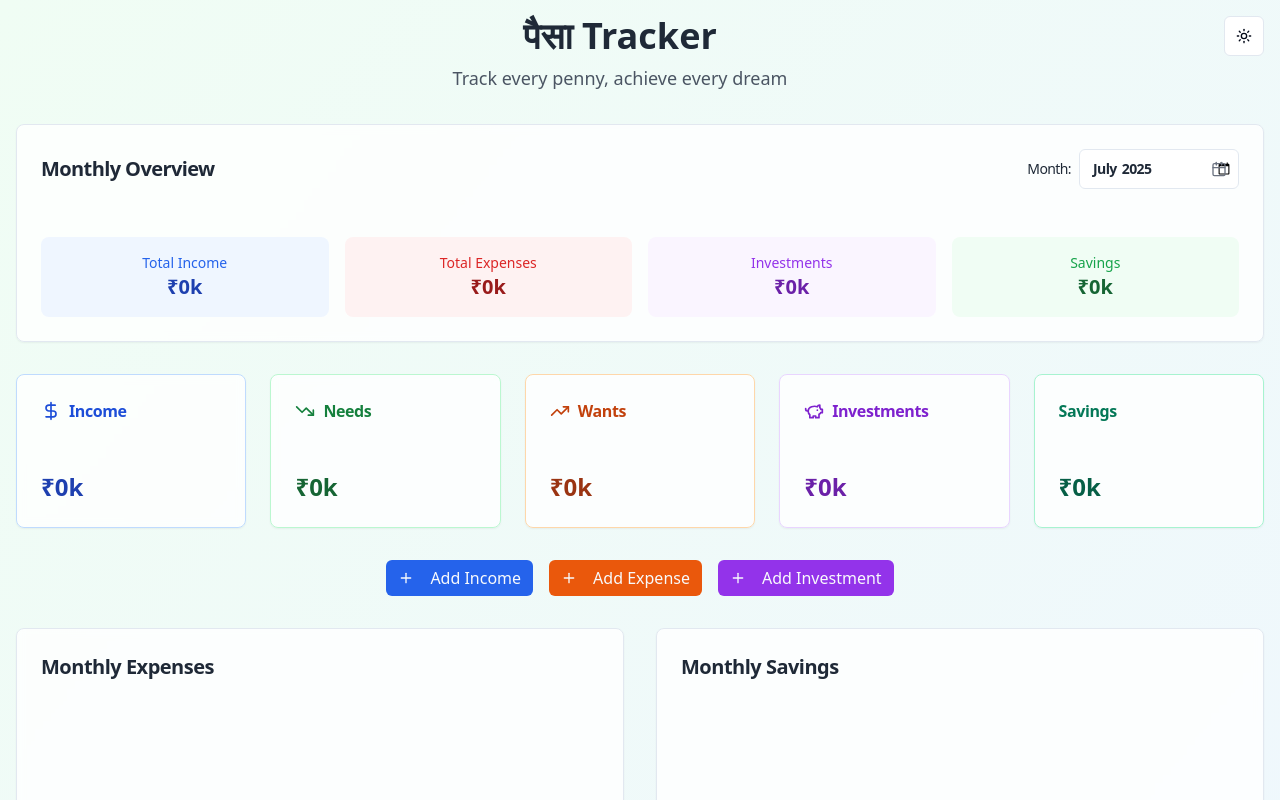
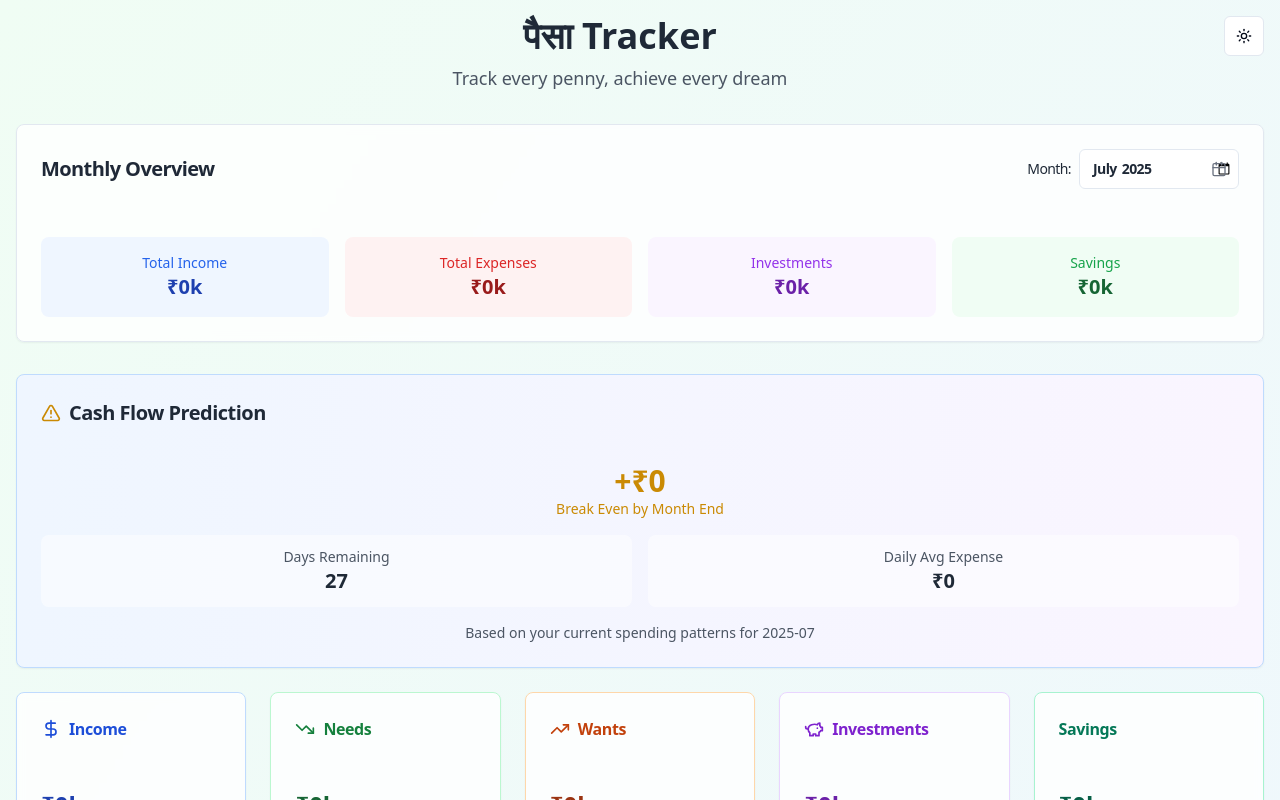
Before and after one commit to PurneswarPrasad/paisa-tracker, a React (Vite) app: page / in a window 1280 px wide. Shown: the top 800 px of the page. Built offline with nearby package versions, Linux system fonts and the light colour scheme.

Commit message:
Add cash flow prediction card
Add a cash flow prediction card to estimate savings or overspending based on current income and expenses.

```diff
--- /dev/null
+++ b/src/components/CashFlowPrediction.tsx
@@ -0,0 +1,119 @@
+
+import React from 'react';
+import { Card, CardContent, CardHeader, CardTitle } from '@/components/ui/card';
+import { TrendingUp, TrendingDown, AlertTriangle } from 'lucide-react';
+
+interface CashFlowPredictionProps {
+  currentIncome: number;
+  currentExpenses: number;
+  currentInvestments: number;
+  selectedMonth: string;
+}
+
+const CashFlowPrediction: React.FC<CashFlowPredictionProps> = ({
+  currentIncome,
+  currentExpenses,
+  currentInvestments,
+  selectedMonth
+}) => {
+  // Get current date and selected month info
+  const now = new Date();
+  const currentDate = now.getDate();
+  const selectedDate = new Date(selectedMonth + '-01');
+  const daysInMonth = new Date(selectedDate.getFullYear(), selectedDate.getMonth() + 1, 0).getDate();
+
+  // Check if selected month is current month
+  const isCurrentMonth = selectedMonth === now.toISOString().slice(0, 7);
+
+  // Calculate daily averages
+  const dailyIncomeAvg = currentIncome / (isCurrentMonth ? currentDate : daysInMonth);
+  const dailyExpenseAvg = currentExpenses / (isCurrentMonth ? currentDate : daysInMonth);
+  const dailyInvestmentAvg = currentInvestments / (isCurrentMonth ? currentDate : daysInMonth);
+
+  // Predict end-of-month totals
+  const predictedIncome = dailyIncomeAvg * daysInMonth;
+  const predictedExpenses = dailyExpenseAvg * daysInMonth;
+  const predictedInvestments = dailyInvestmentAvg * daysInMonth;
+  const predictedSavings = predictedIncome - predictedExpenses - predictedInvestments;
+
+  // Calculate remaining days
+  const remainingDays = isCurrentMonth ? daysInMonth - currentDate : 0;
+
+  const getStatusColor = () => {
+    if (predictedSavings > 0) return 'text-green-600 dark:text-green-400';
+    if (predictedSavings < 0) return 'text-red-600 dark:text-red-400';
+    return 'text-yellow-600 dark:text-yellow-400';
+  };
+
+  const getStatusIcon = () => {
+    if (predictedSavings > 0) return <TrendingUp className="w-4 h-4 sm:w-5 sm:h-5" />;
+    if (predictedSavings < 0) return <TrendingDown className="w-4 h-4 sm:w-5 sm:h-5" />;
+    return <AlertTriangle className="w-4 h-4 sm:w-5 sm:h-5" />;
+  };
+
+  const getStatusText = () => {
+    if (predictedSavings > 0) return 'Expected Savings';
+    if (predictedSavings < 0) return 'Expected Overspend';
+    return 'Break Even';
+  };
+
+  return (
+    <Card className="mb-4 sm:mb-6 bg-gradient-to-r from-blue-50 to-purple-50 dark:from-blue-900/20 dark:to-purple-900/20 backdrop-blur-sm border-blue-200 dark:border-blue-700">
+      <CardHeader className="p-4 sm:p-6 pb-2 sm:pb-3">
+        <CardTitle className="text-gray-800 dark:text-gray-100 flex items-center gap-2 text-lg sm:text-xl">
+          <div className={getStatusColor()}>
+            {getStatusIcon()}
+          </div>
+          Cash Flow Prediction
+        </CardTitle>
+      </CardHeader>
+      <CardContent className="p-4 sm:p-6 pt-0">
+        {isCurrentMonth ? (
+          <div className="space-y-3 sm:space-y-4">
+            <div className="text-center">
+              <div className={`text-2xl sm:text-3xl font-bold ${getStatusColor()}`}>
+                {predictedSavings >= 0 ? '+' : ''}₹{Math.abs(predictedSavings).toFixed(0)}
+              </div>
+              <div className={`text-sm font-medium ${getStatusColor()}`}>
+                {getStatusText()} by Month End
+              </div>
+            </div>
+
+            <div className="grid grid-cols-2 gap-3 sm:gap-4 text-center">
+              <div className="p-2 sm:p-3 bg-white/50 dark:bg-gray-800/50 rounded-lg">
+                <div className="text-xs sm:text-sm text-gray-600 dark:text-gray-400">Days Remaining</div>
+                <div className="text-lg sm:text-xl font-bold text-gray-800 dark:text-gray-200">
+                  {remainingDays}
+                </div>
+              </div>
+              <div className="p-2 sm:p-3 bg-white/50 dark:bg-gray-800/50 rounded-lg">
+                <div className="text-xs sm:text-sm text-gray-600 dark:text-gray-400">Daily Avg Expense</div>
+                <div className="text-lg sm:text-xl font-bold text-gray-800 dark:text-gray-200">
+                  ₹{dailyExpenseAvg.toFixed(0)}
+                </div>
+              </div>
+            </div>
+
+            <div className="text-xs sm:text-sm text-gray-600 dark:text-gray-400 text-center">
+              Based on your current spending patterns for {selectedMonth}
+            </div>
+          </div>
+        ) : (
+          <div className="text-center space-y-2">
+            <div className={`text-2xl sm:text-3xl font-bold ${getStatusColor()}`}>
+              {predictedSavings >= 0 ? '+' : ''}₹{Math.abs(predictedSavings).toFixed(0)}
+            </div>
+            <div className={`text-sm font-medium ${getStatusColor()}`}>
+              {getStatusText()} for {selectedMonth}
+            </div>
+            <div className="text-xs sm:text-sm text-gray-600 dark:text-gray-400">
+              Historical data for {selectedMonth}
+            </div>
+          </div>
+        )}
+      </CardContent>
+    </Card>
+  );
+};
+
+export default CashFlowPrediction;
--- a/src/pages/Index.tsx
+++ b/src/pages/Index.tsx
@@ -12,6 +12,7 @@ import InvestmentList from '@/components/InvestmentList';
 import MonthlyTracker from '@/components/MonthlyTracker';
 import ExpenseChart from '@/components/ExpenseChart';
 import SavingsChart from '@/components/SavingsChart';
+import CashFlowPrediction from '@/components/CashFlowPrediction';
 import { ThemeToggle } from '@/components/ThemeToggle';
 
 export interface Expense {
@@ -269,6 +270,14 @@ const Index = () => {
           }}
         />
 
+        {/* Cash Flow Prediction */}
+        <CashFlowPrediction
+          currentIncome={totalIncome}
+          currentExpenses={totalExpenses}
+          currentInvestments={totalInvestments}
+          selectedMonth={selectedMonth}
+        />
+
         {/* Summary Cards */}
         <div className="grid grid-cols-2 sm:grid-cols-3 lg:grid-cols-5 gap-2 sm:gap-4 lg:gap-6 mb-4 sm:mb-8">
           <Card className="bg-white/80 dark:bg-gray-800/80 backdrop-blur-sm border-blue-200 dark:border-blue-700">
```
